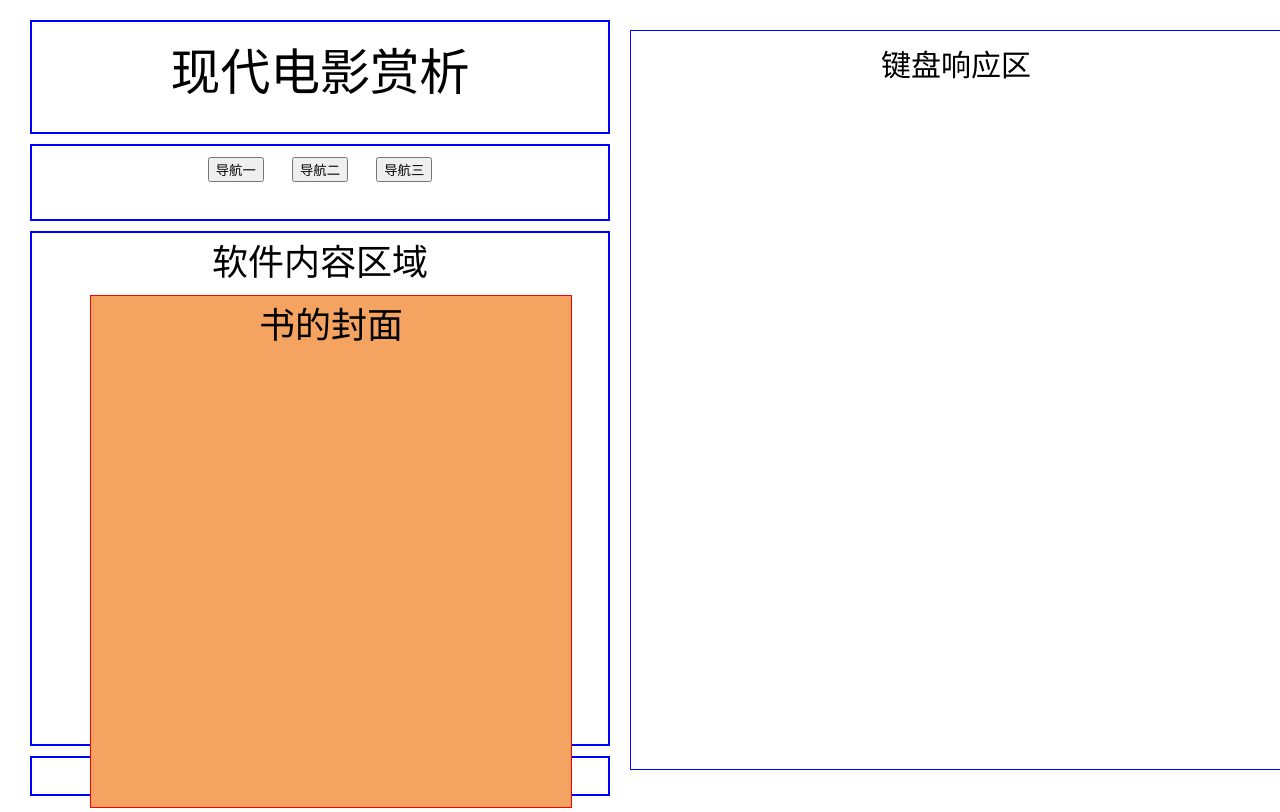
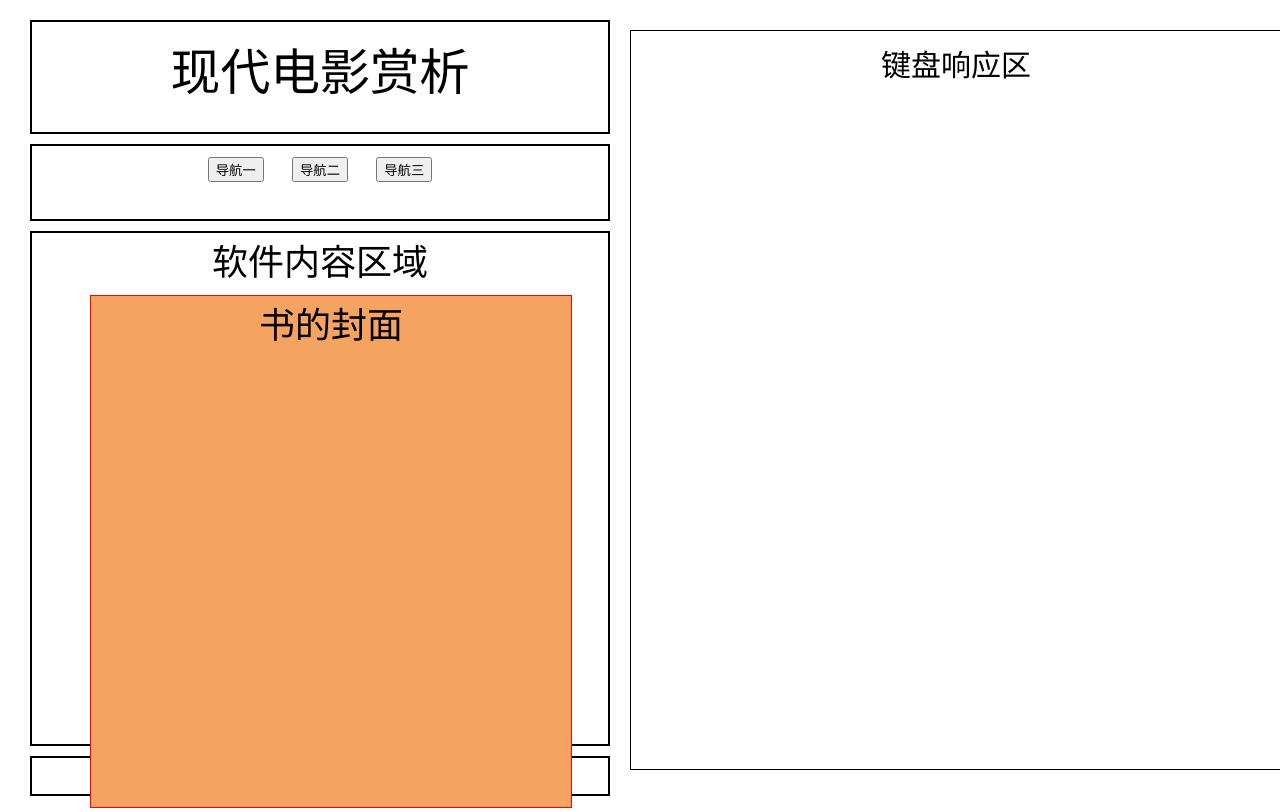
Before and after one commit to ZHANG-XIAN-SHENG1/ZHANG-XIAN-SHENG1, a plain HTML site: page 1-5.html in a window 1280 px wide. Drawn offline with Linux system fonts and the light colour scheme.

Commit message:
Update 1-5.html

```diff
--- a/1-5.html
+++ b/1-5.html
@@ -12,30 +12,30 @@
     position: relative;
    }
     header{
-      border: 2px solid blue;
+      border: 2px solid black;
       height: 15%;
       font-size: 1.66em;
 
     }
     main{
-      border: 2px solid blue;
+      border: 2px solid black;
       height: 70%;
       font-size: 1.2em;
       background-image: url(../lesson/CS.jpg);
       background-size: cover;
     }
     nav{
-      border: 2px solid blue;
+      border: 2px solid black;
       height: 10%;
       font-size: 1.1em;
     }
     footer{
-      border: 2px solid blue;
+      border: 2px solid black;
       height: 5%;
     }
     #aid{
         position: absolute;
-        border: 1px solid blue;
+        border: 1px solid black;
         top: 0;
         left: 600px;
     }
@@ -68,7 +68,7 @@
 
   <footer>
     <p id="statusInfo">
-        郭理靖 江西科技师范大学 2025
+        张冲文 江西科技师范大学 2025
 	</p>
   </footer>
 <div id="aid">
```
